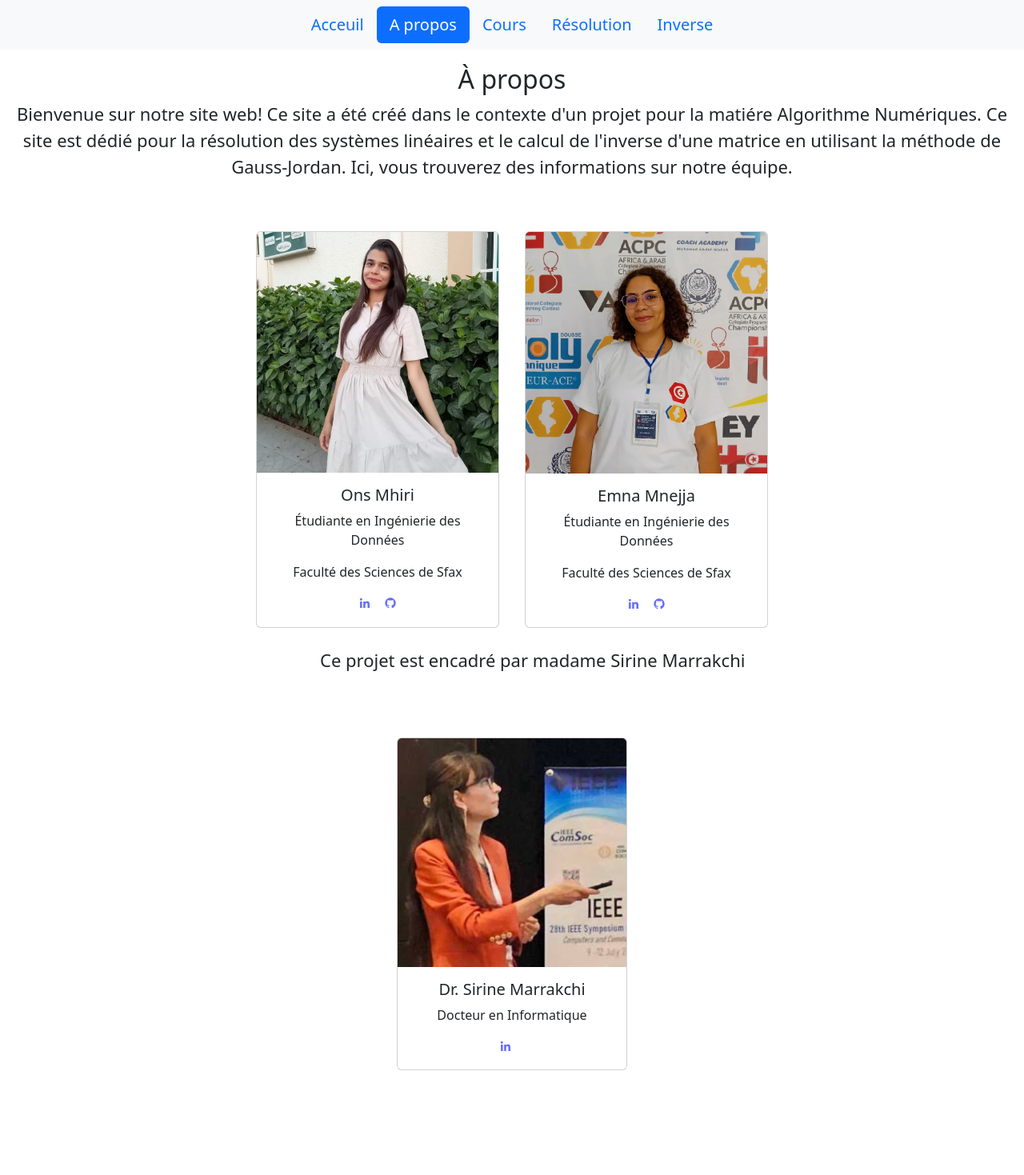
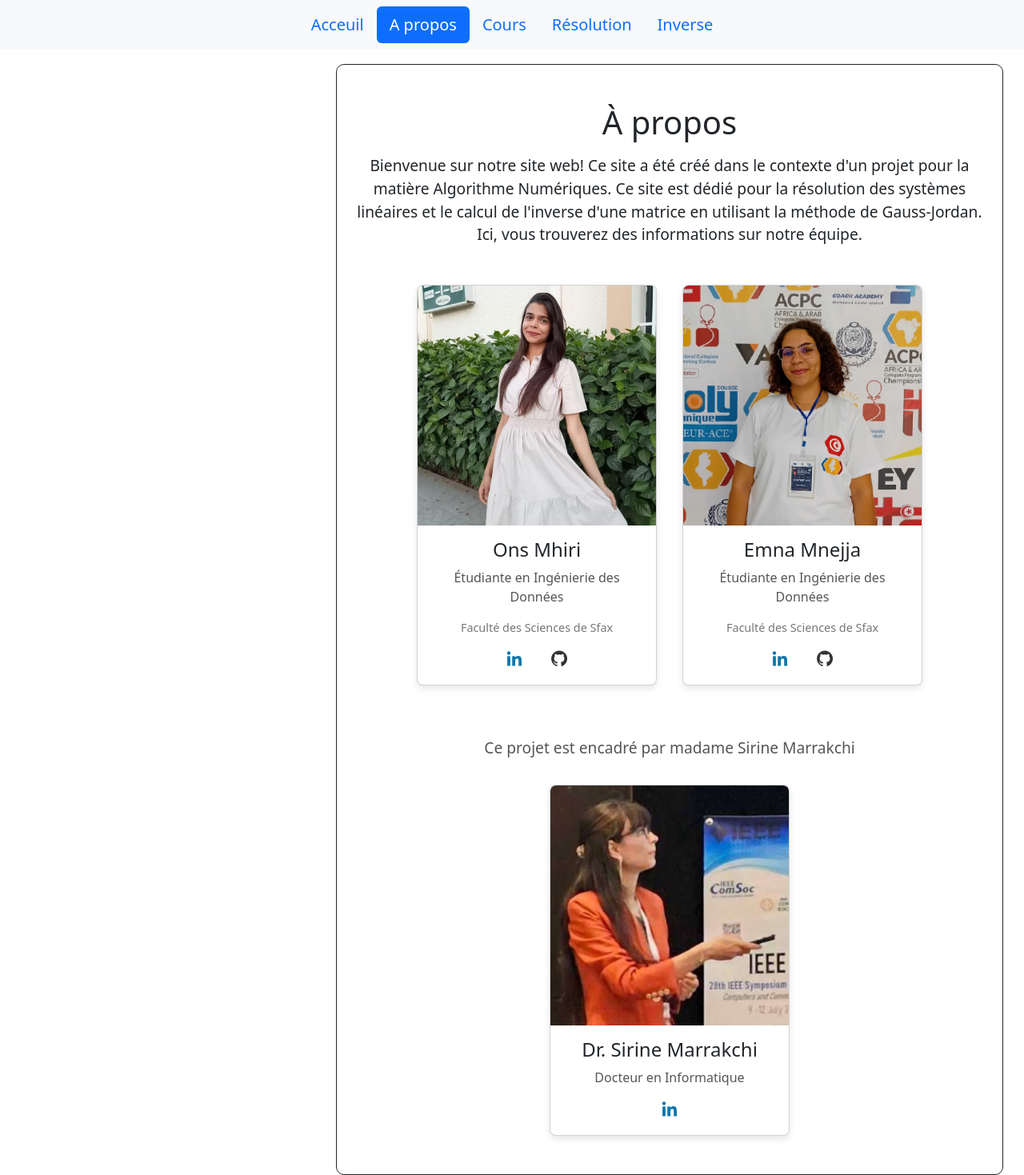
Before and after one commit to EmnaMnejja6/Gauss-Jordan, a React (Vite) app: page /about in a window 1280 px wide. Shown: the whole page at 80% size. Before the commit the page ends 1338 px from the top, so only its background shows below. Built offline with nearby package versions, Linux system fonts and the light colour scheme.

Commit message:
improved ui

```diff
--- a/package.json
+++ b/package.json
@@ -18,7 +18,8 @@
     "react-bootstrap": "^2.10.5",
     "react-dom": "^18.3.1",
     "react-mathjax-ts": "^0.1.2",
-    "react-router-dom": "^6.26.2"
+    "react-router-dom": "^6.26.2",
+    "react-syntax-highlighter": "^15.6.1"
   },
   "devDependencies": {
     "@eslint/js": "^9.9.0",
@@ -27,6 +28,7 @@
     "@types/jest": "^29.5.14",
     "@types/react": "^18.3.3",
     "@types/react-dom": "^18.3.0",
+    "@types/react-syntax-highlighter": "^15.5.13",
     "@vitejs/plugin-react": "^4.3.1",
     "eslint": "^9.9.0",
     "eslint-plugin-react-hooks": "^5.1.0-rc.0",
--- a/src/App.tsx
+++ b/src/App.tsx
@@ -6,6 +6,7 @@ import {
   useLocation,
   useNavigate,
 } from "react-router-dom";
+import "bootstrap/dist/css/bootstrap.min.css";
 import Navbar from "./Components/navbar";
 import GaussJordan from "./Components/Home";
 import Cours from "./Components/Course";
--- a/src/Components/InverseCalculation.tsx
+++ b/src/Components/InverseCalculation.tsx
@@ -1,98 +1,6 @@
 import { MathJax, MathJaxContext } from "better-react-mathjax";
 import React, { useState } from "react";
-
-
-export function inverseMatrix(mat: number[][]): {
-  matrix: number[][]; // La matrice finale après réduction
-  steps: string[]; // Les étapes pendant le calcul
-} {
-  const steps: string[] = [];
-  const n = mat.length;
-
-  // Créer une copie profonde de la matrice pour l'opération
-  const augmentedMatrix = mat.map(row => [...row, ...Array(n).fill(0)]);
-  for (let i = 0; i < n; i++) {
-    augmentedMatrix[i][i + n] = 1;
-  }
-
-  // Afficher la matrice augmentée initiale
-  steps.push("Matrice augmentée initiale :");
-  steps.push(formatAugmentedMatrix(augmentedMatrix));
-
-  let factor: number, diag: number;
-  let permute: boolean;
-
-  // Gauss-Jordan Elimination
-  for (let k = 0; k < n; k++) {
-    diag = augmentedMatrix[k][k];
-    if (diag === 0) {
-      permute = false;
-      for (let i = k + 1; i < n; i++) {
-        if (augmentedMatrix[i][k] !== 0) {
-          [augmentedMatrix[k], augmentedMatrix[i]] = [augmentedMatrix[i], augmentedMatrix[k]];
-          permute = true;
-          steps.push(`Permutation des lignes ${k + 1} et ${i + 1}`);
-          steps.push(formatAugmentedMatrix(augmentedMatrix));
-          break;
-        }
-      }
-      if (!permute) {
-        steps.push("La matrice est singulière et ne peut pas être inversée.");
-        return { matrix: mat, steps };
-      }
-      diag = augmentedMatrix[k][k];  // Mettre à jour la diagonale après permutation
-    }
-
-    // Normalisation de la ligne
-    for (let j = 0; j < 2 * n; j++) {
-      augmentedMatrix[k][j] /= diag;
-    }
-    steps.push(`Normalisation de la ligne ${k + 1}`);
-    steps.push(formatAugmentedMatrix(augmentedMatrix));
-
-   // Élimination des éléments au-dessus de la diagonale
-    for (let i = 0; i < k; i++) {
-      const factor = augmentedMatrix[i][k];
-      for (let j = 0; j < 2 * n; j++) {
-        augmentedMatrix[i][j] -= factor * augmentedMatrix[k][j];
-      }
-      steps.push(`Opération de ligne ${i + 1} : r_${i + 1} - (${factor}) * r_${k + 1}`);
-      steps.push(formatAugmentedMatrix(augmentedMatrix));
-    }
-
-    // Élimination des éléments en-dessous de la diagonale
-    for (let i = k + 1; i < n; i++) {
-      const factor = augmentedMatrix[i][k];
-      for (let j = 0; j < 2 * n; j++) {
-        augmentedMatrix[i][j] -= factor * augmentedMatrix[k][j];
-      }
-      steps.push(`Opération de ligne ${i + 1} : r_${i + 1} - (${factor}) * r_${k + 1}`);
-      steps.push(formatAugmentedMatrix(augmentedMatrix));
-    }
-    steps.push(`Matrice augmentée après l'itération ${k + 1}:`);
-    steps.push(formatAugmentedMatrix(augmentedMatrix));
-    steps.push("");
-  }
-
-  // Séparer la matrice inverse de la matrice augmentée
-  const inverseMatrix = augmentedMatrix.map(row => row.slice(n));
-
-  return { matrix: inverseMatrix, steps };
-}
-
-function formatAugmentedMatrix(matrix: number[][]): string {
-  const n = matrix.length;
-  const formattedMatrix = matrix
-    .map(row => {
-      const leftSide = row.slice(0, n).map(cell => cell.toFixed(2)).join(" & ");
-      const rightSide = row.slice(n).map(cell => cell.toFixed(2)).join(" & ");
-      return `${leftSide} & \\vert & ${rightSide}`; // Ajoute une ligne verticale entre les deux parties
-    })
-    .join(" \\\\ ");
-
-  return `\\begin{pmatrix} ${formattedMatrix} \\end{pmatrix}`;
-}
-
+import { inverseMatrix } from "../utils/matrixCalculations";
 
 const InverseCalculation = () => {
   const [matrixSize, setMatrixSize] = useState<number>(2);
@@ -162,7 +70,8 @@ const InverseCalculation = () => {
   };
 
   return (
-    <div className="container"
+    <div
+      className="container"
       style={{
         width: "600px",
         fontSize: "24px",
@@ -170,7 +79,8 @@ const InverseCalculation = () => {
         marginLeft: "500px",
         marginRight: "auto",
         textAlign: "justify",
-    }}>
+      }}
+    >
       <h2>Matrix Input</h2>
       <label>Matrix Size: </label>
       <input
@@ -219,7 +129,10 @@ const InverseCalculation = () => {
         >
           Solve
         </button>
-        <button className="btn btn-danger mt-3 ms-2" onClick={handleClearMatrix}>
+        <button
+          className="btn btn-danger mt-3 ms-2"
+          onClick={handleClearMatrix}
+        >
           Clear Matrix
         </button>
       </div>
@@ -238,7 +151,6 @@ const InverseCalculation = () => {
               return <div key={index}>{step}</div>;
             }
           })}
-
         </div>
       )}
 
--- a/src/Components/MatrixInputManual.tsx
+++ b/src/Components/MatrixInputManual.tsx
@@ -32,7 +32,7 @@ const MatrixInputManual: React.FC = () => {
           result = resolveSymmetricPositiveDefinite(matrixCopy);
           break;
         case "Band":
-          result = resolveBand(matrixCopy, bandWidth); // Pass band width to function
+          result = resolveBand(matrixCopy, bandWidth);
           break;
         case "Dense":
         default:
--- a/src/Components/about.tsx
+++ b/src/Components/about.tsx
@@ -2,111 +2,164 @@ import React from "react";
 import emna from "../images/emna.jpg";
 import ons from "../images/ons.jpg";
 import madame from "../images/madame.jpg";
+
 const About: React.FC = () => {
   return (
-    <div>
+    <div
+      style={{
+        padding: "3rem 1rem",
+        textAlign: "center",
+        borderColor: "black",
+        border: "1px solid",
+        borderRadius: "10px",
+        marginTop: "80px",
+        marginLeft: "420px",
+        maxWidth: "150vh",
+      }}
+    >
+      <h2 style={{ fontSize: "2.5rem", marginBottom: "1rem" }}>À propos</h2>
+      <p
+        style={{ fontSize: "1.2rem", maxWidth: "800px", margin: "0 auto 3rem" }}
+      >
+        Bienvenue sur notre site web! Ce site a été créé dans le contexte d'un
+        projet pour la matière Algorithme Numériques. Ce site est dédié pour la
+        résolution des systèmes linéaires et le calcul de l'inverse d'une
+        matrice en utilisant la méthode de Gauss-Jordan. Ici, vous trouverez des
+        informations sur notre équipe.
+      </p>
+
       <div
         style={{
           display: "flex",
-          gap: "1rem",
+          gap: "2rem",
           justifyContent: "center",
           flexWrap: "wrap",
-          marginTop: "5rem",
         }}
       >
-        <div style={{ textAlign: "center", marginBottom: "2rem" }}>
-          <h2>À propos</h2>
-          <p style={{ fontSize: "22px" }}>
-            Bienvenue sur notre site web! Ce site a été créé dans le contexte
-            d'un projet pour la matiére Algorithme Numériques. Ce site est dédié
-            pour la résolution des systèmes linéaires et le calcul de l'inverse
-            d'une matrice en utilisant la méthode de Gauss-Jordan. Ici, vous
-            trouverez des informations sur notre équipe.
+        {[
+          {
+            name: "Ons Mhiri",
+            role: "Étudiante en Ingénierie des Données",
+            institution: "Faculté des Sciences de Sfax",
+            img: ons,
+            linkedin: "https://www.linkedin.com/in/ons-mhiri-085458266/",
+            github: "https://github.com/OnsMhiri",
+          },
+          {
+            name: "Emna Mnejja",
+            role: "Étudiante en Ingénierie des Données",
+            institution: "Faculté des Sciences de Sfax",
+            img: emna,
+            linkedin: "https://www.linkedin.com/in/emna-mnejja-90294b259/",
+            github: "https://github.com/EmnaMnejja6",
+          },
+        ].map((member, index) => (
+          <div
+            className="card"
+            key={index}
+            style={{
+              width: "300px",
+              boxShadow: "0 4px 8px rgba(0, 0, 0, 0.1)",
+              borderRadius: "8px",
+              overflow: "hidden",
+              transition: "transform 0.3s ease",
+            }}
+          >
+            <img
+              className="card-img-top"
+              src={member.img}
+              alt={`${member.name}`}
+              style={{ height: "300px", objectFit: "cover" }}
+            />
+            <div className="card-body" style={{ padding: "1rem" }}>
+              <h5
+                className="card-title"
+                style={{ fontSize: "1.5rem", marginBottom: "0.5rem" }}
+              >
+                {member.name}
+              </h5>
+              <p
+                className="card-text"
+                style={{ fontSize: "1rem", color: "#555" }}
+              >
+                {member.role}
               </p>
-        </div>
+              <p
+                className="card-text"
+                style={{ fontSize: "0.9rem", color: "#777" }}
+              >
+                {member.institution}
+              </p>
               <div
-          style={{ display: "inline-flex", flexDirection: "row", gap: "2rem" }}
+                style={{
+                  display: "flex",
+                  justifyContent: "center",
+                  gap: "1rem",
+                  marginTop: "1rem",
+                }}
               >
-          <div className="card" style={{ width: "19rem" }}>
-            <img className="card-img-top" src={ons} />
-            <div className="card-body" style={{ textAlign: "center" }}>
-              <h5 className="card-title">Ons Mhiri</h5>
-              <p className="card-text">Étudiante en Ingénierie des Données</p>
-              <p className="card-text">Faculté des Sciences de Sfax</p>
-              <a
-                href="https://www.linkedin.com/search/results/all/?fetchDeterministicClustersOnly=true&heroEntityKey=urn%3Ali%3Afsd_profile%3AACoAAEE022UBr53moggK_tvkENrr3VvHMDXgAcc&keywords=ons%20mhiri&origin=RICH_QUERY_SUGGESTION&position=1&searchId=10f9f7dd-0a4d-4dd7-87b4-6d2f83e40c69&sid=A-6&spellCorrectionEnabled=false"
-                className="card-link"
-                target="_blank"
-              >
-                <i className="bx bxl-linkedin"></i>
+                <a href={member.linkedin} target="_blank" className="card-link">
+                  <i
+                    className="bx bxl-linkedin"
+                    style={{ fontSize: "1.5rem", color: "#0e76a8" }}
+                  ></i>
                 </a>
-              <a
-                href="https://github.com/OnsMhiri"
-                target="_blank"
-                className="card-link"
-              >
-                <i className="bx bxl-github"></i>
-              </a>
-            </div>
-          </div>
-
-          <div className="card" style={{ width: "19rem" }}>
-            <img className="card-img-top" src={emna} />
-            <div className="card-body" style={{ textAlign: "center" }}>
-              <h5 className="card-title">Emna Mnejja</h5>
-              <p className="card-text">Étudiante en Ingénierie des Données</p>
-              <p className="card-text">Faculté des Sciences de Sfax</p>
-              <a
-                href="https://www.linkedin.com/in/emna-mnejja-90294b259/"
-                target="_blank"
-                className="card-link"
-              >
-                <i className="bx bxl-linkedin"></i>
-              </a>
-              <a
-                href="https://github.com/EmnaMnejja6"
-                target="_blank"
-                className="card-link"
-              >
-                <i className="bx bxl-github"></i>
+                <a href={member.github} target="_blank" className="card-link">
+                  <i
+                    className="bx bxl-github"
+                    style={{ fontSize: "1.5rem", color: "#333" }}
+                  ></i>
                 </a>
               </div>
             </div>
           </div>
+        ))}
       </div>
-      <br></br>
-      <p
-        style={{
-          fontSize: "22px",
-          alignContent: "center",
-          marginLeft: "400px",
-        }}
-      >
+
+      <div style={{ marginTop: "4rem", textAlign: "center" }}>
+        <p style={{ fontSize: "1.2rem", color: "#555" }}>
           Ce projet est encadré par madame Sirine Marrakchi
         </p>
         <div
+          className="card"
           style={{
-          display: "flex",
-          gap: "1rem",
-          justifyContent: "center",
-          flexWrap: "nowrap",
-          marginTop: "5rem",
+            width: "300px",
+            boxShadow: "0 4px 8px rgba(0, 0, 0, 0.1)",
+            borderRadius: "8px",
+            overflow: "hidden",
+            transition: "transform 0.3s ease",
+            margin: "0 auto",
+            marginTop: "2rem",
           }}
         >
-        <div className="card" style={{ width: "18rem" }}>
-          <img className="card-img-top" src={madame} />
-          <div className="card-body" style={{ textAlign: "center" }}>
-            <h5 className="card-title">Dr. Sirine Marrakchi</h5>
-            <p className="card-text">Docteur en Informatique</p>
-            <a href="#" className="card-link">
-              <i className="bx bxl-linkedin"></i>
-            </a>
+          <img
+            className="card-img-top"
+            src={madame}
+            alt="Madame Sirine Marrakchi"
+            style={{ height: "300px", objectFit: "cover" }}
+          />
+          <div className="card-body" style={{ padding: "1rem" }}>
+            <h5
+              className="card-title"
+              style={{ fontSize: "1.5rem", marginBottom: "0.5rem" }}
+            >
+              Dr. Sirine Marrakchi
+            </h5>
+            <p
+              className="card-text"
+              style={{ fontSize: "1rem", color: "#555" }}
+            >
+              Docteur en Informatique
+            </p>
             <a
               href="https://www.linkedin.com/in/sirine-marrakchi-5a691a66/"
               target="_blank"
               className="card-link"
             >
-              <i className="bx bxl-researchgate"></i>
+              <i
+                className="bx bxl-linkedin"
+                style={{ fontSize: "1.5rem", color: "#0e76a8" }}
+              ></i>
             </a>
           </div>
         </div>
--- a/src/utils/matrixCalculations.tsx
+++ b/src/utils/matrixCalculations.tsx
@@ -161,6 +161,112 @@ export function isInvertible(mat: number[][]): boolean {
   }
   return true;
 }
+export function inverseMatrix(mat: number[][]): {
+  matrix: number[][]; // La matrice finale après réduction
+  steps: string[]; // Les étapes pendant le calcul
+} {
+  const steps: string[] = [];
+  const n = mat.length;
+
+  // Créer une copie profonde de la matrice pour l'opération
+  const augmentedMatrix = mat.map((row) => [...row, ...Array(n).fill(0)]);
+  for (let i = 0; i < n; i++) {
+    augmentedMatrix[i][i + n] = 1;
+  }
+
+  // Afficher la matrice augmentée initiale
+  steps.push("Matrice augmentée initiale :");
+  steps.push(formatAugmentedMatrix(augmentedMatrix));
+
+  let factor: number, diag: number;
+  let permute: boolean;
+
+  // Gauss-Jordan Elimination
+  for (let k = 0; k < n; k++) {
+    diag = augmentedMatrix[k][k];
+    if (diag === 0) {
+      permute = false;
+      for (let i = k + 1; i < n; i++) {
+        if (augmentedMatrix[i][k] !== 0) {
+          [augmentedMatrix[k], augmentedMatrix[i]] = [
+            augmentedMatrix[i],
+            augmentedMatrix[k],
+          ];
+          permute = true;
+          steps.push(`Permutation des lignes ${k + 1} et ${i + 1}`);
+          steps.push(formatAugmentedMatrix(augmentedMatrix));
+          break;
+        }
+      }
+      if (!permute) {
+        steps.push("La matrice est singulière et ne peut pas être inversée.");
+        alert("La matrice est singulière et ne peut pas");
+        throw new Error(
+          "La matrice est singulière et ne peut pas etre inversée."
+        );
+      }
+      diag = augmentedMatrix[k][k]; // Mettre à jour la diagonale après permutation
+    }
+
+    // Normalisation de la ligne
+    for (let j = 0; j < 2 * n; j++) {
+      augmentedMatrix[k][j] /= diag;
+    }
+    steps.push(`Normalisation de la ligne ${k + 1}`);
+    steps.push(formatAugmentedMatrix(augmentedMatrix));
+
+    // Élimination des éléments au-dessus de la diagonale
+    for (let i = 0; i < k; i++) {
+      const factor = augmentedMatrix[i][k];
+      for (let j = 0; j < 2 * n; j++) {
+        augmentedMatrix[i][j] -= factor * augmentedMatrix[k][j];
+      }
+      steps.push(
+        `Opération de ligne ${i + 1} : r_${i + 1} - (${factor}) * r_${k + 1}`
+      );
+      steps.push(formatAugmentedMatrix(augmentedMatrix));
+    }
+
+    // Élimination des éléments en-dessous de la diagonale
+    for (let i = k + 1; i < n; i++) {
+      const factor = augmentedMatrix[i][k];
+      for (let j = 0; j < 2 * n; j++) {
+        augmentedMatrix[i][j] -= factor * augmentedMatrix[k][j];
+      }
+      steps.push(
+        `Opération de ligne ${i + 1} : r_${i + 1} - (${factor}) * r_${k + 1}`
+      );
+      steps.push(formatAugmentedMatrix(augmentedMatrix));
+    }
+    steps.push(`Matrice augmentée après l'itération ${k + 1}:`);
+    steps.push(formatAugmentedMatrix(augmentedMatrix));
+    steps.push("");
+  }
+
+  // Séparer la matrice inverse de la matrice augmentée
+  const inverseMatrix = augmentedMatrix.map((row) => row.slice(n));
+
+  return { matrix: inverseMatrix, steps };
+}
+
+function formatAugmentedMatrix(matrix: number[][]): string {
+  const n = matrix.length;
+  const formattedMatrix = matrix
+    .map((row) => {
+      const leftSide = row
+        .slice(0, n)
+        .map((cell) => cell.toFixed(2))
+        .join(" & ");
+      const rightSide = row
+        .slice(n)
+        .map((cell) => cell.toFixed(2))
+        .join(" & ");
+      return `${leftSide} & \\vert & ${rightSide}`; // Ajoute une ligne verticale entre les deux parties
+    })
+    .join(" \\\\ ");
+
+  return `\\begin{pmatrix} ${formattedMatrix} \\end{pmatrix}`;
+}
 export function isDiagonallyDominant(matrix: number[][]): boolean {
   const n = matrix.length;
 
@@ -182,45 +288,6 @@ export function isDiagonallyDominant(matrix: number[][]): boolean {
   }
 
   return true; // The matrix is diagonally dominant
-}
-
-export function invertMatrix(mat: number[][]): number[][] | null {
-  const n = mat.length;
-  let augmentedMatrix = augmentMatrix(mat);
-
-  // Check if the matrix is invertible
-  if (!isInvertible(augmentedMatrix)) {
-    return null;
-  }
-
-  for (let k = 0; k < n; k++) {
-    let diag = augmentedMatrix[k][k];
-
-    // Normalize the pivot row
-    for (let j = 0; j < 2 * n; j++) {
-      augmentedMatrix[k][j] /= diag;
-    }
-
-    // Eliminate other rows above the pivot
-    for (let i = 0; i < k; i++) {
-      const factor = augmentedMatrix[i][k];
-      for (let j = 0; j < 2 * n; j++) {
-        augmentedMatrix[i][j] -= factor * augmentedMatrix[k][j];
-      }
-    }
-
-    // Eliminate other rows below the pivot
-    for (let i = k + 1; i < n; i++) {
-      const factor = augmentedMatrix[i][k];
-      for (let j = 0; j < 2 * n; j++) {
-        augmentedMatrix[i][j] -= factor * augmentedMatrix[k][j];
-      }
-    }
-  }
-
-  // Extract the inverse matrix from the augmented matrix
-  const inverseMatrix = augmentedMatrix.map((row) => row.slice(n));
-  return inverseMatrix;
 }
 
 export function gaussJordanWithoutPivot(matrix: number[][]): {
@@ -291,21 +358,6 @@ export function gaussJordanWithoutPivot(matrix: number[][]): {
   }
 
   return { matrix, steps };
-}
-
-// Helper function to format the augmented matrix for LaTeX display
-function formatAugmentedMatrix(matrix: number[][]): string {
-  return matrix
-    .map(
-      (row) =>
-        row
-          .slice(0, -1) // Get all elements except the last one
-          .map((value) => toFraction(value))
-          .join(" & ") +
-        " & | & " +
-        toFraction(row[row.length - 1]) // Add the last element with a separator
-    )
-    .join(" \\\\ ");
 }
 
 // Helper function to find the greatest common divisor
@@ -441,43 +493,6 @@ export function formatMatrix(matrix: number[][]): string {
     .join(" \\\\ ")} \\end{bmatrix}`;
 }
 
-export function inverseMatrix(matrix: number[][]): number[][] | null {
-  const n = matrix.length;
-  const inv = Array.from({ length: n }, (_, i) =>
-    Array.from({ length: n }, (_, j) => (i === j ? 1 : 0))
-  );
-
-  // Make a deep copy of the matrix to avoid mutating the original
-  const mat = matrix.map((row) => [...row]);
-
-  for (let i = 0; i < n; i++) {
-    let diag = mat[i][i];
-    if (diag === 0) {
-      // If we encounter a zero diagonal element, the matrix is singular and has no inverse
-      return null;
-    }
-
-    // Normalize the row by dividing by the diagonal element
-    for (let j = 0; j < n; j++) {
-      mat[i][j] /= diag;
-      inv[i][j] /= diag;
-    }
-
-    // Make other rows zero in the current column
-    for (let k = 0; k < n; k++) {
-      if (k !== i) {
-        const factor = mat[k][i];
-        for (let j = 0; j < n; j++) {
-          mat[k][j] -= factor * mat[i][j];
-          inv[k][j] -= factor * inv[i][j];
-        }
-      }
-    }
-  }
-
-  return inv; // Return the inverse matrix
-}
-
 export function resolveDiagonal(matrix: number[][]): {
   matrix: number[][]; // The final reduced matrix
   steps: string[]; // The steps during the calculation
@@ -485,6 +500,7 @@ export function resolveDiagonal(matrix: number[][]): {
   const isDominant = isDiagonallyDominant(matrix);
 
   if (!isDiagonallyDominant(matrix)) {
+    alert("The matrix is not diagonally dominant");
     throw new Error("The matrix is not diagonally dominant.");
   }
 
```
Also changed, not shown: src/Components/Course.tsx (+72 -64 lines), src/Components/Resolution.tsx (+15 -22 lines), 2 other files (tests, documents, lock files or other folders). Lines whose indentation alone changed are shown as unchanged.
